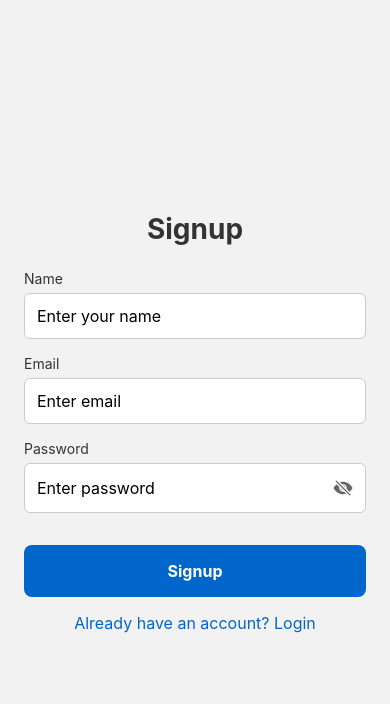
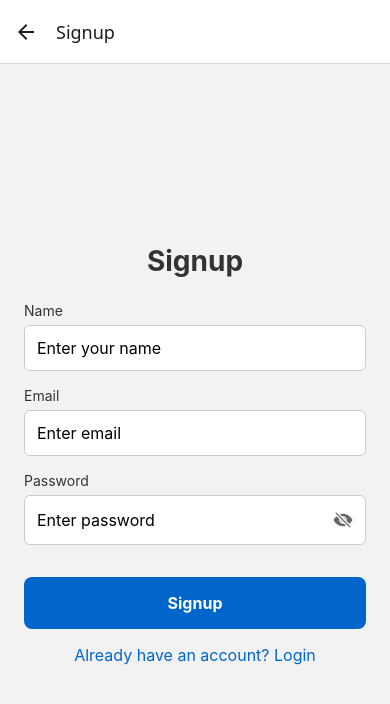
Before and after one commit to rahman-aj/auth_app, a React Native app: screen /Signup in a window 390 px wide. Shown: the top 704 px of the page. Built offline with nearby package versions, Linux system fonts and the light colour scheme.

Commit message:
feat: keep user logged in if token didn't expire

```diff
--- a/src/navigation/AppNavigator.tsx
+++ b/src/navigation/AppNavigator.tsx
@@ -1,9 +1,9 @@
 import React from 'react';
 import { createNativeStackNavigator } from '@react-navigation/native-stack';
-
 import LoginScreen from '../screens/LoginScreen';
 import SignupScreen from '../screens/SignupScreen';
 import HomeScreen from '../screens/HomeScreen';
+import { useAuth } from '../context/AuthContext';
 
 export type RootStackParamList = {
     Login: undefined;
@@ -14,11 +14,18 @@ export type RootStackParamList = {
 const Stack = createNativeStackNavigator<RootStackParamList>();
 
 const AppNavigator = () => {
+    const { user } = useAuth();
+
     return (
-        <Stack.Navigator initialRouteName="Login">
-            <Stack.Screen name="Login" component={LoginScreen} options={{ headerShown: false }} />
-            <Stack.Screen name="Signup" component={SignupScreen} options={{ headerShown: false }} />
-            <Stack.Screen name="Home" component={HomeScreen} options={{ headerShown: false }} />
+        <Stack.Navigator>
+            {user ? (
+                <Stack.Screen name="Home" component={HomeScreen} />
+            ) : (
+                <>
+                    <Stack.Screen name="Login" component={LoginScreen} />
+                    <Stack.Screen name="Signup" component={SignupScreen} />
+                </>
+            )}
         </Stack.Navigator>
     );
 };
```
